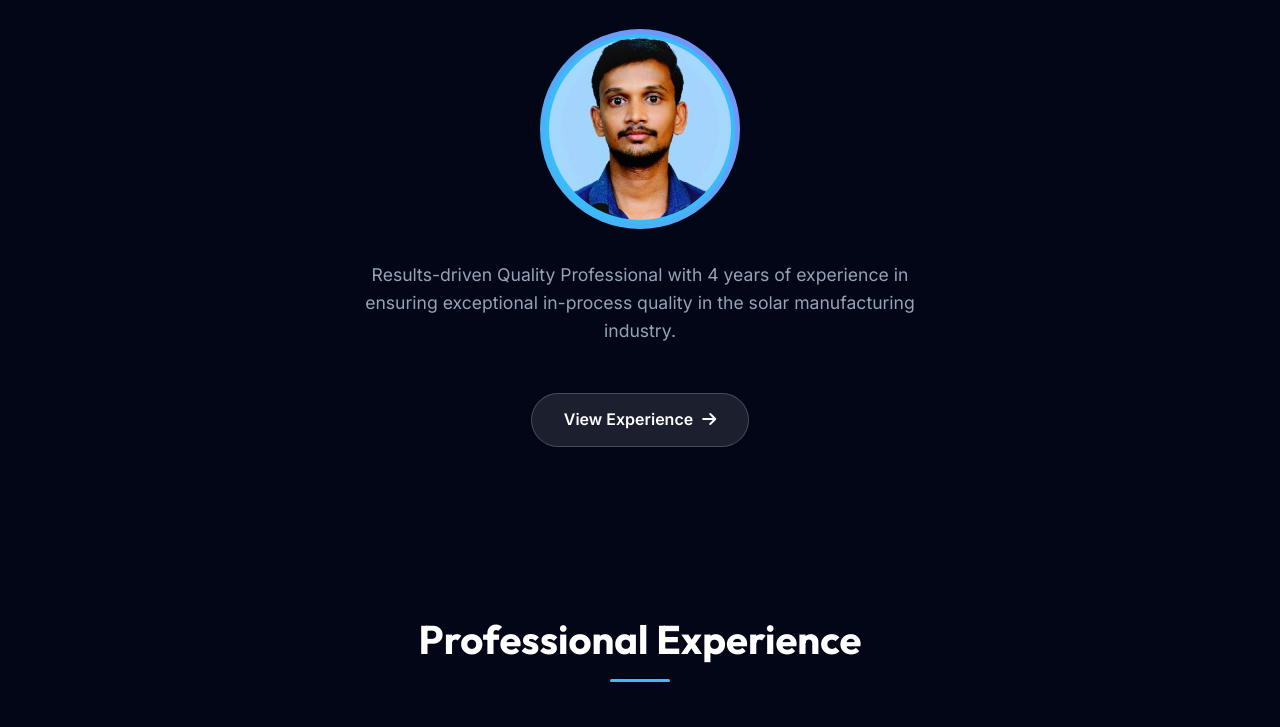
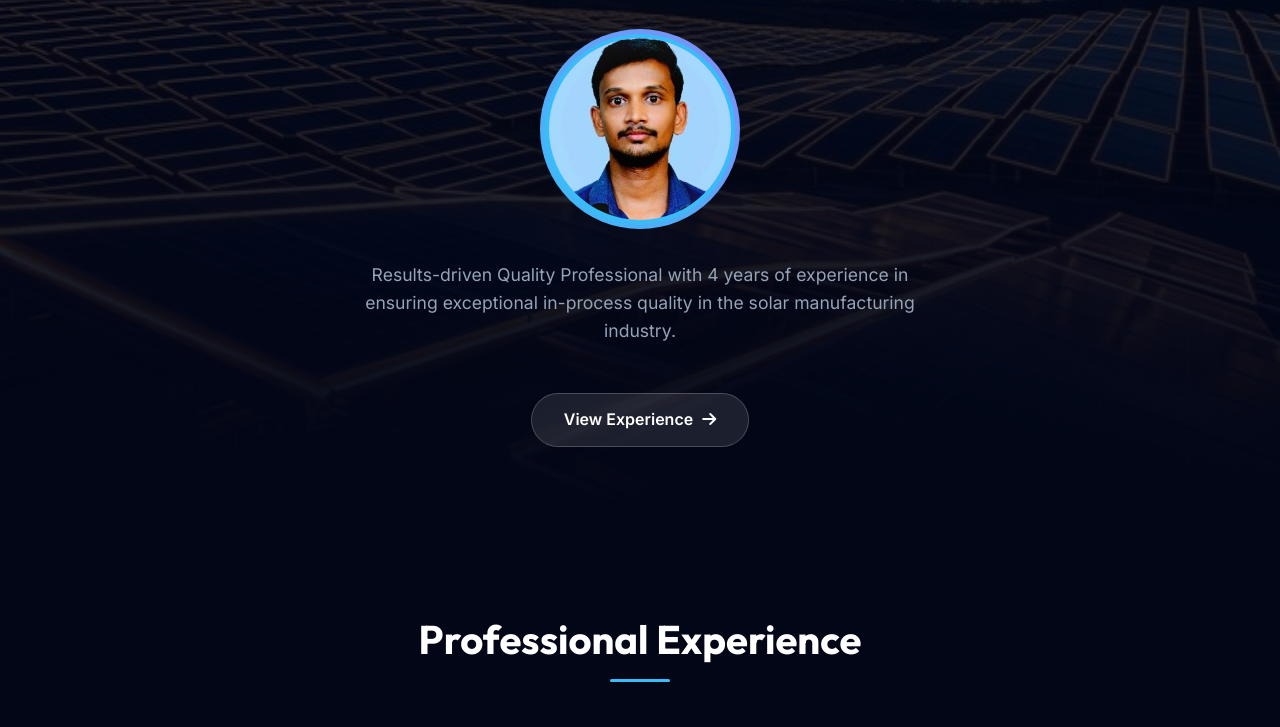
Before and after one commit to ganeshadatala/portfolio-, a plain HTML site: page index.html in a window 1280 px wide. Shown: the part 298-1025 px from the top of the page. Drawn offline with Linux system fonts and the light colour scheme; files whose address does not match are found by name.

Commit message:
Update style.css

```diff
--- a/style.css
+++ b/style.css
@@ -99,7 +99,7 @@ h1, h2, h3, .logo {
 .hero-bg {
     position: absolute;
     top: 0; left: 0; width: 100%; height: 100%;
-    background: url('../images/hero-bg.jpg') center/cover;
+    background: url('hero-bg.jpg') center/cover;
     opacity: 0.3;
     z-index: -1;
 }
```
